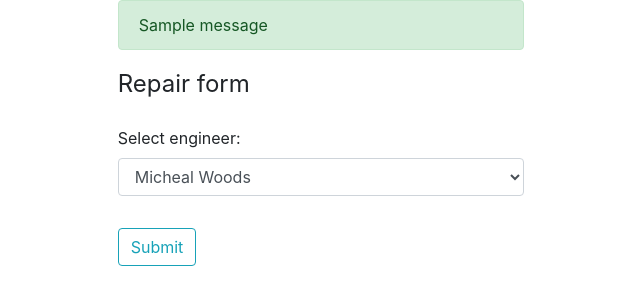
After one commit to rmit-s3734938-vineet-bugtani/PIoT-Assignment-3, a Flask app: page /reportFault in a window 1280 px wide. The commit adds this page. Shown: the top 305 px of the page, without its empty margins (319-959 px from the left). Run offline with Flask 2, Linux system fonts and the light colour scheme; tables that the repository leaves empty hold one stand-in row (values such as "Sample post"); one stand-in notice (Sample message) is shown; some libraries are stand-ins or nearby versions.

Commit message:
Code for reporting cars by admin

```diff
--- a/Task-A/app.py
+++ b/Task-A/app.py
@@ -6,6 +6,7 @@ The main flask app for userfront website.
 
 import flask
 import json, requests
+from forms import RepairsForm
 
 site = flask.Blueprint("site", __name__)
 
@@ -16,7 +17,7 @@ def graphs():
 @site.route('/gmaps', methods=["GET", "POST"])
 def gmaps():
     # Remove this line after login is implemented
-    flask.session['username'] = 'mWoods'
+    flask.session['username'] = 'pCooper'
     response = requests.get(
         flask.request.host_url + "/repairsByUsername/" + flask.session['username']
     )
@@ -28,3 +29,20 @@ def gmaps():
         lats.append(y["location"]["lat"])
         lngs.append(y["location"]["lng"])
     return flask.render_template('gmaps.html',lats=lats,lngs=lngs)
+
+@site.route("/reportFault", methods=["GET", "POST"])
+def reportFault():
+    carIds = []
+    for x in flask.request.args.getlist('ids'):
+       carIds.append(x)
+    form = RepairsForm()
+    if form.validate_on_submit():
+        data = {"engineerName":form.engineerName.data, "carIds":carIds}
+        response = requests.post(flask.request.host_url + "/reportFaults", json=data)
+        data = json.loads(response.text)
+        if data["message"] == "Success":
+            flask.flash(data["message"], "success")
+            return flask.redirect(flask.url_for('car.index_view'))
+        else:
+            flask.flash(data["message"], "danger")
+    return flask.render_template("reportFaults.html", title="Report Faults", form=form)
--- a/Task-A/flask_main.py
+++ b/Task-A/flask_main.py
@@ -24,7 +24,7 @@ admin = Admin(app)
 Add admin view using the flask_admin package
 '''
 
-admin.add_view(ModelView(Car,db.session))
+admin.add_view(CarModelView(Car,db.session))
 admin.add_view(UserModelView(User,db.session))
 admin.add_view(BookingModelView(Booking,db.session))
 
--- /dev/null
+++ b/Task-A/forms.py
@@ -0,0 +1,14 @@
+"""
+Contains all the forms required to obtain data from user.
+"""
+
+from flask_wtf import FlaskForm
+from wtforms import SelectField, SubmitField
+
+class RepairsForm(FlaskForm):
+    engineerName = SelectField(
+        u'Select engineer:',
+        choices = [('mWoods','Micheal Woods'),('jPonting','Jordan Ponting' ), ( 'pAdams','Paul Adams'), ('pCooper','Peter Cooper'), ('jStocks','John Stocks')], default='mWoods'
+
+    )
+    submit = SubmitField("Submit")
--- /dev/null
+++ b/Task-A/templates/layout.html
@@ -0,0 +1,32 @@
+<!DOCTYPE html>
+<html lang="en">
+<head>
+    <meta charset="UTF-8">
+    <meta name="viewport" content="width=device-width, initial-scale=1.0">
+    <meta http-equiv="X-UA-Compatible" content="ie=edge">
+    <title>Document</title>
+    <link rel="stylesheet" href="https://maxcdn.bootstrapcdn.com/bootstrap/4.0.0/css/bootstrap.min.css" integrity="sha384-Gn5384xqQ1aoWXA+058RXPxPg6fy4IWvTNh0E263XmFcJlSAwiGgFAW/dAiS6JXm" crossorigin="anonymous">
+    <link rel="stylesheet" href="//use.fontawesome.com/releases/v5.0.7/css/all.css">
+  </head>
+<body style="height: 100%;">
+  <div class="row justify-content-center">
+    <div class="col-md-4">
+      {% with messages = get_flashed_messages(with_categories=true) %}
+        {% if messages %}
+          {% for category, message in messages %}
+          <div class="alert alert-{{ category }}">
+            {{ message }}
+          </div>
+          {% endfor %}
+        {% endif %}
+      {% endwith %}
+    </div>
+  </div>
+  {% block content %}{% endblock %}
+
+  <script src="https://code.jquery.com/jquery-3.2.1.slim.min.js" integrity="sha384-KJ3o2DKtIkvYIK3UENzmM7KCkRr/rE9/Qpg6aAZGJwFDMVNA/GpGFF93hXpG5KkN" crossorigin="anonymous"></script>
+  <script src="https://cdnjs.cloudflare.com/ajax/libs/popper.js/1.12.9/umd/popper.min.js" integrity="sha384-ApNbgh9B+Y1QKtv3Rn7W3mgPxhU9K/ScQsAP7hUibX39j7fakFPskvXusvfa0b4Q" crossorigin="anonymous"></script>
+  <script src="https://maxcdn.bootstrapcdn.com/bootstrap/4.0.0/js/bootstrap.min.js" integrity="sha384-JZR6Spejh4U02d8jOt6vLEHfe/JQGiRRSQQxSfFWpi1MquVdAyjUar5+76PVCmYl" crossorigin="anonymous"></script>
+</body>
+
+</html>
--- /dev/null
+++ b/Task-A/templates/reportFaults.html
@@ -0,0 +1,30 @@
+{% extends "layout.html" %}
+{% block content %}
+<div class="row justify-content-center">
+    <div class="col-md-4">
+        <form method="POST" action="">
+            {{ form.hidden_tag() }}
+            <fieldset class="form-group">
+                <legend class="mb-4">Repair form</legend>
+                <div class="form-group">
+                    {{ form.engineerName.label(class="form-control-label") }}
+                    {% if form.engineerName.errors %}
+                        {{ form.engineerName(class="form-control form-control is-invalid") }}
+                        <div class="invalid-feedback">
+                            {% for error in form.engineerName.errors %}
+                                <span>{{ error }}</span>
+                            {% endfor %}
+                        </div>
+                    {% else %}
+                        {{ form.engineerName(class="form-control form-control") }}
+                    {% endif %}
+                </div>
+            </fieldset>
+            <div class="form-group">
+                {{ form.submit(class="btn btn-outline-info") }}
+            </div>
+        </form>
+    </div>
+</div>
+
+{% endblock content %}
--- a/requirements.txt
+++ b/requirements.txt
@@ -2,6 +2,7 @@ click==7.1.2
 Flask==1.1.2
 flask-marshmallow==0.11.0
 Flask-SQLAlchemy==2.4.1
+Flask-WTF==0.14.3
 itsdangerous==1.1.0
 Jinja2==2.11.2
 MarkupSafe==1.1.1
@@ -12,3 +13,4 @@ requests==2.23.0
 six==1.15.0
 SQLAlchemy==1.3.16
 Werkzeug==1.0.1
+WTForms==2.2.1
```
Also changed, not shown: Task-A/flask_api.py (+33 -0 lines), Task-A/templates/index.html (+0 -9 lines).
